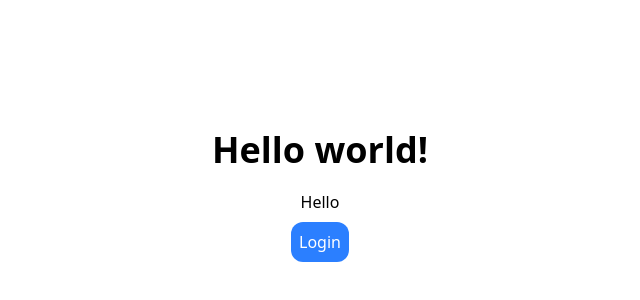
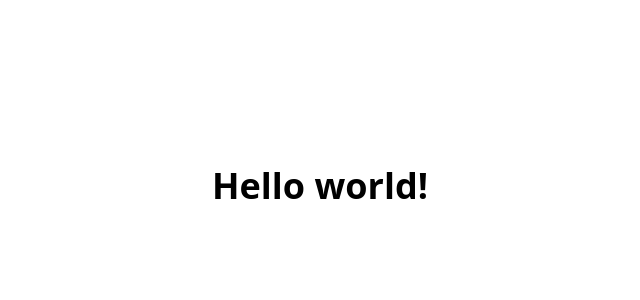
Before and after one commit to alejopua/React-Native-Expo, a React (Vite) app: page / in a window 1280 px wide. Shown: the part 214-514 px from the top of the page, without its empty margins (320-960 px from the left). Built offline with nearby package versions, Linux system fonts and the light colour scheme.

Commit message:
refactor: comment out LoginPage import and usage in App component

```diff
--- a/src/App.tsx
+++ b/src/App.tsx
@@ -3,8 +3,8 @@
 // import { BasicFunctions } from './assets/TypeScript/BasicFunctions';
 
 // import { Counter } from "./components/Counter";
+// import { LoginPage } from "./components/LoginPage";
 import { AuthProvider } from "./context/AuthContext";
-import { LoginPage } from "./components/LoginPage";
 
 export const App = () => {
   return (
@@ -16,7 +16,7 @@ export const App = () => {
         {/* <ObjectLiterals */}
         {/* <BasicFunctions /> */}
         {/* <Counter /> */}
-        <LoginPage />
+        {/* <LoginPage /> */}
       </div>
     </AuthProvider>
   );
```
